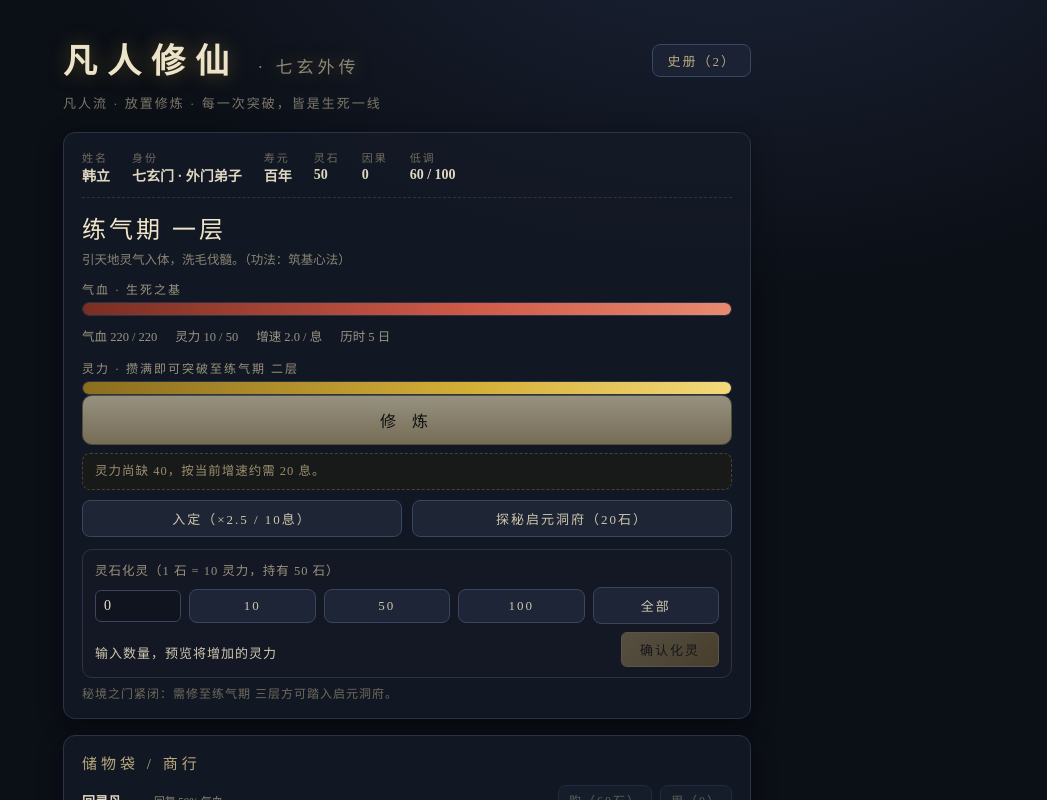
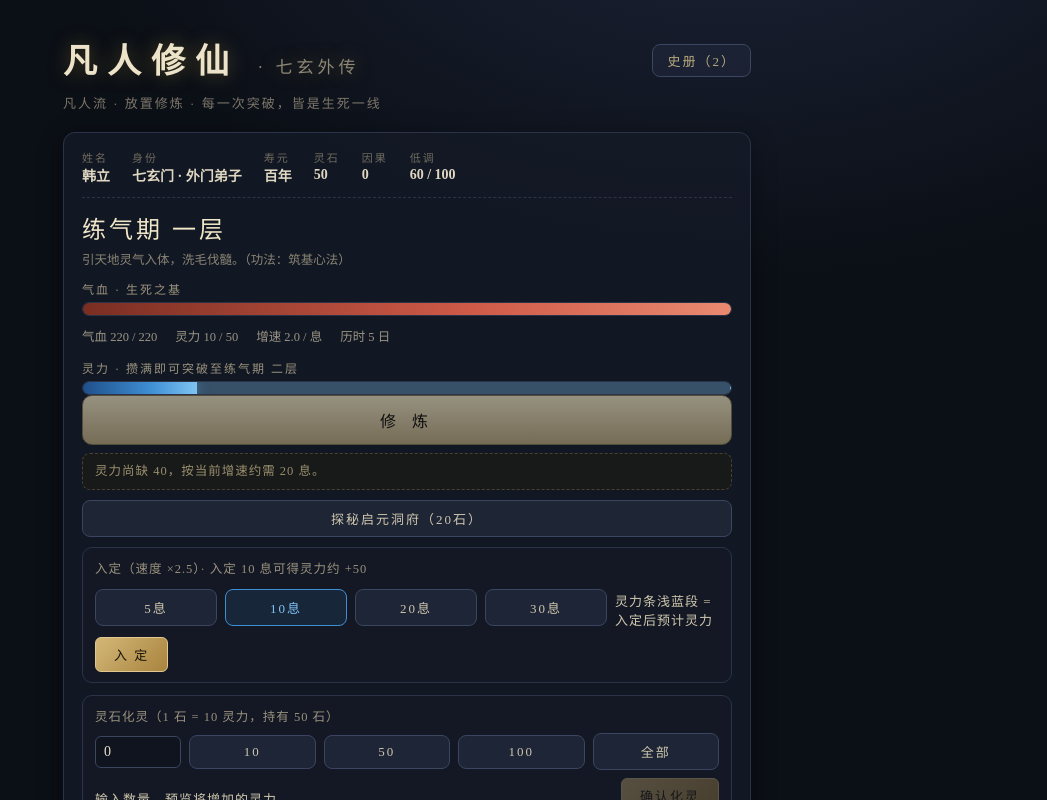
Before and after one commit to MetaQian/fanren-xiuxian, a Vue app: page / in a window 1280 px wide. Shown: the top 800 px of the page, without its empty margins (233-1280 px from the left). Built offline with nearby package versions, Linux system fonts and the light colour scheme.

Commit message:
fix: 进度条宽度函数漏调用(条恒满) / 灵力条改蓝 / 入定时长可调+条上浅蓝预览

```diff
--- a/frontend/src/App.vue
+++ b/frontend/src/App.vue
@@ -24,6 +24,7 @@ import {
   speedOf,
   stageLabel,
   STONE_TO_SPIRIT,
+  MEDITATE_MUL,
   stoneToSpirit,
   tick,
   useItem,
@@ -99,6 +100,32 @@ const pct = () => {
 };
 const injured = () => Date.now() < s.value.injuredUntil;
 const meditating = () => Date.now() < s.value.meditateUntil;
+
+// ===== 入定：时长可调 + 条上预览 =====
+const medSec = ref(10); // 选择的入定时长（息）
+function medBaseSpeed() {
+  const v = speedOf(s.value);
+  // speedOf 在入定中已含 ×2.5，预览要基于"基础增速"避免重复计
+  return meditating() ? v / MEDITATE_MUL : v;
+}
+function medGain() {
+  return medBaseSpeed() * (MEDITATE_MUL - 1) * medSec.value; // 入定比常态多赚的
+}
+function medPct() {
+  const c = cost();
+  if (!c) return 100;
+  return Math.min(100, ((s.value.spirit + medTotal()) / c) * 100);
+}
+function medTotal() {
+  // 入定 medSec 息共得灵力（含基础，×2.5）
+  return medBaseSpeed() * MEDITATE_MUL * medSec.value;
+}
+function doMeditate() {
+  meditate(s.value, medSec.value);
+  flushToasts();
+}
+// 入定剩余秒数（模板里取不到 Date，用函数算）
+const medLeft = () => Math.max(0, Math.ceil((s.value.meditateUntil - Date.now()) / 1000));
 const btnText = () => {
   if (s.value.enemy) return "战斗中 · 不可修炼";
   if (isFinal()) return "已臻化神 · 静待飞升";
@@ -227,7 +254,7 @@ onBeforeUnmount(() => {
       <div class="realm-name">{{ stageLabel(s.realm, s.stage) }}</div>
       <p class="realm-note">{{ REALMS[s.realm].note }}（功法：{{ methodOf(s).name }}）</p>
       <p class="bar-label">气血 · 生死之基</p>
-      <div class="bar hp-bar"><div class="fill hp-fill" :style="{ width: hpPct + '%' }"></div></div>
+      <div class="bar hp-bar"><div class="fill hp-fill" :style="{ width: hpPct() + '%' }"></div></div>
       <div class="meta">
         <span>气血 {{ Math.floor(s.hp).toLocaleString() }} / {{ maxHpOf(s).toLocaleString() }}</span>
         <span>灵力 {{ Math.floor(s.spirit).toLocaleString() }} / {{ cost() ? cost().toLocaleString() : "—" }}</span>
@@ -239,16 +266,35 @@ onBeforeUnmount(() => {
         <span>历时 {{ Math.floor(s.days).toLocaleString() }} 日</span>
       </div>
       <p class="bar-label">灵力 · 攒满即可{{ costTarget() }}</p>
-      <div class="bar"><div class="fill" :style="{ width: pct + '%' }"></div></div>
+      <div class="bar">
+        <div class="fill med-preview" :style="{ left: pct() + '%', width: Math.max(0, medPct() - pct()) + '%' }"></div>
+        <div class="fill spirit-fill" :style="{ width: pct() + '%' }"></div>
+      </div>
       <button class="act" :disabled="!canAct()" @click="doAct">{{ btnText() }}</button>
       <p v-if="actHint()" class="act-hint">{{ actHint() }}</p>
       <div class="sub-actions">
-        <button class="mini" :disabled="meditating() || !!s.enemy" @click="meditate(s); flushToasts()">
-          入定（×2.5 / 10息）
-        </button>
         <button class="mini" :disabled="!!s.enemy" @click="enterDungeon(s); flushToasts()">
           探秘{{ DUNGEON.name }}（{{ DUNGEON.fee }}石）
         </button>
+      </div>
+      <!-- 入定：时长可调 + 条上预览（浅蓝段） -->
+      <div class="stone-panel med-panel">
+        <p class="sp-title">
+          入定（速度 ×2.5）· 入定 {{ medSec }} 息可得灵力约 +{{ Math.round(medTotal()).toLocaleString() }}
+          <em v-if="meditating()" class="stat">入定中（余 {{ medLeft() }} 息）</em>
+        </p>
+        <div class="sp-row">
+          <button class="mini sp-preset" :class="{ on: medSec === 5 }" @click="medSec = 5">5息</button>
+          <button class="mini sp-preset" :class="{ on: medSec === 10 }" @click="medSec = 10">10息</button>
+          <button class="mini sp-preset" :class="{ on: medSec === 20 }" @click="medSec = 20">20息</button>
+          <button class="mini sp-preset" :class="{ on: medSec === 30 }" @click="medSec = 30">30息</button>
+          <span class="sp-preview dim">灵力条浅蓝段 = 入定后预计灵力</span>
+        </div>
+        <div class="sp-row">
+          <button class="sp-go" :disabled="meditating() || !!s.enemy" @click="doMeditate">
+            {{ meditating() ? "入定中 · 不可重入" : "入 定" }}
+          </button>
+        </div>
       </div>
       <!-- 灵石化灵：设数量 → 预览 → 确认 -->
       <div class="stone-panel">
--- a/frontend/src/game/state.ts
+++ b/frontend/src/game/state.ts
@@ -57,8 +57,7 @@ export interface GameState {
 const SAVE_KEY = "fanren_xiuxian_save_v1";
 const OFFLINE_CAP_SEC = 8 * 3600; // 离线最多结算 8 小时
 const OFFLINE_RATE = 0.5; // 离线五成速度
-const MEDITATE_SEC = 10; // 入定持续时间
-const MEDITATE_MUL = 2.5; // 入定速度倍率
+export const MEDITATE_MUL = 2.5; // 入定速度倍率
 export const STONE_TO_SPIRIT = 10; // 1 灵石抵 10 灵力
 const INJURE_SEC = 180; // 重伤时长
 const DUNGEON_MIN_STAGE = 3; // 秘境要求：本境界第 3 小境
@@ -268,15 +267,16 @@ export function act(s: GameState): void {
   save(s);
 }
 
-// 入定：10 秒内修炼速度 ×2.5
-export function meditate(s: GameState): void {
+// 入定：指定时长内修炼速度 ×2.5（时长由 UI 选择）
+export function meditate(s: GameState, sec: number): void {
   if (s.enemy) {
     pushLog(s, "生死搏杀之中，无暇入定。", "info");
     return;
   }
-  if (Date.now() < s.meditateUntil) return;
-  s.meditateUntil = Date.now() + MEDITATE_SEC * 1000;
-  pushLog(s, "屏息凝神，进入入定状态：十息之内，修炼速度 ×2.5。", "info");
+  if (Date.now() < s.meditateUntil) return; // 已在入定，不重置
+  const dur = Math.max(1, Math.min(60, Math.floor(sec)));
+  s.meditateUntil = Date.now() + dur * 1000;
+  pushLog(s, `屏息凝神，进入入定状态：${dur}息之内，修炼速度 ×2.5。`, "info");
   save(s);
 }
 
--- a/frontend/src/style.css
+++ b/frontend/src/style.css
@@ -115,11 +115,30 @@ header .tag {
   height: 100%;
   background: linear-gradient(90deg, #8a6d1f, #d4af37 60%, #f3d97a);
   box-shadow: 0 0 12px rgba(212, 175, 55, 0.5);
-  transition: width 0.4s ease;
+  transition: width 0.4s ease, left 0.4s ease;
+}
+
+/* 灵力条：蓝色（贴"灵力"意象） */
+.spirit-fill {
+  background: linear-gradient(90deg, #1f4f8a, #3f8fd4 60%, #7fc4f3);
+  box-shadow: 0 0 12px rgba(63, 143, 212, 0.5);
+}
+
+/* 入定预览段：浅色蓝，显示"入定后还能到多少" */
+.med-preview {
+  position: absolute;
+  background: rgba(127, 196, 243, 0.32);
+  border-right: 1px dashed rgba(127, 196, 243, 0.8);
+  box-shadow: none;
 }
 
 .hp-bar {
   margin-bottom: 4px;
+}
+
+/* 灵力条需要容纳绝对定位的预览段 */
+.bar {
+  position: relative;
 }
 
 .hp-fill {
@@ -295,6 +314,16 @@ header .tag {
   flex: none;
   padding: 6px 12px;
   font-size: 12px;
+}
+
+.sp-preset.on {
+  border-color: #3f8fd4;
+  color: #7fc4f3;
+  background: rgba(63, 143, 212, 0.12);
+}
+
+.med-panel {
+  margin-top: 10px;
 }
 
 .sp-preview {
```
